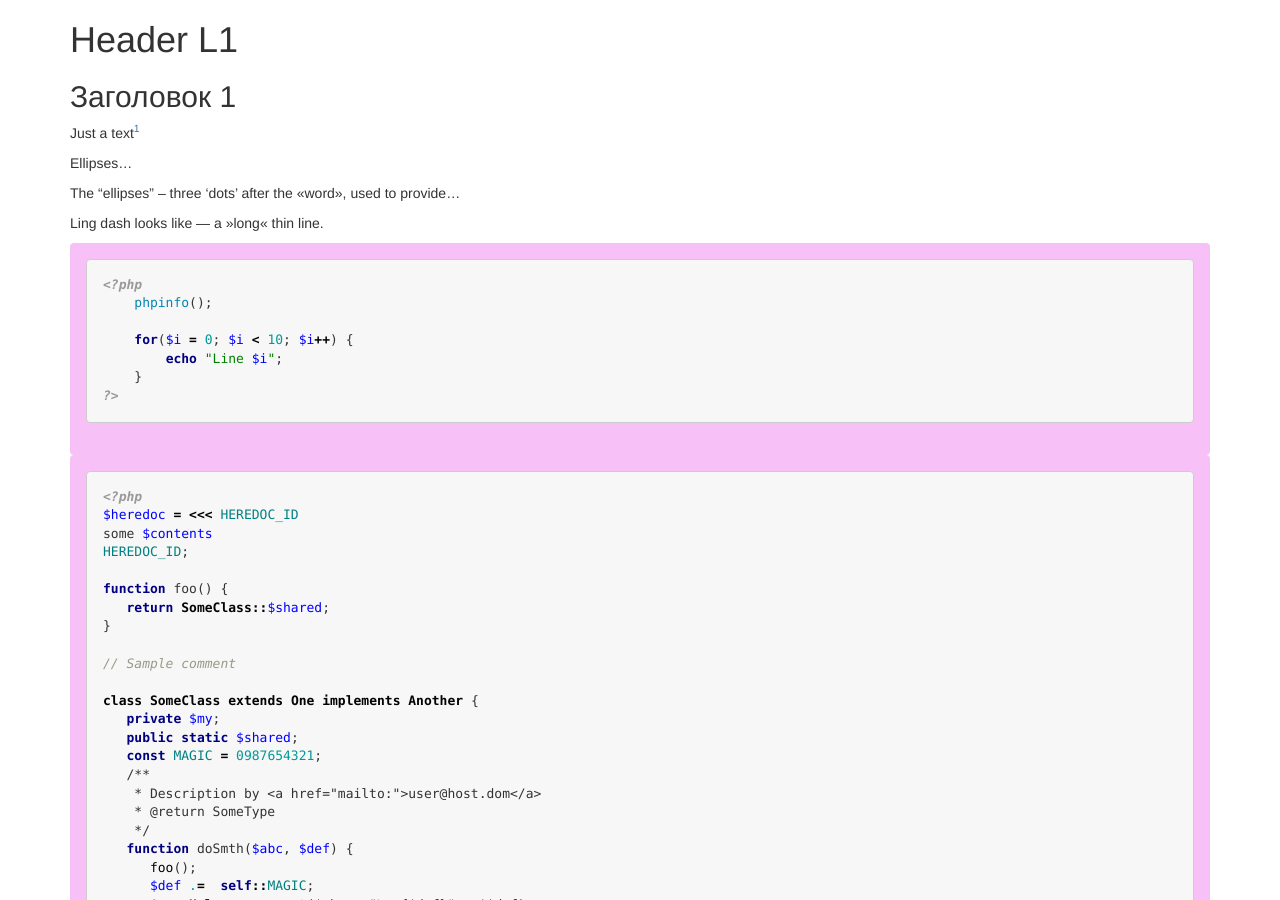
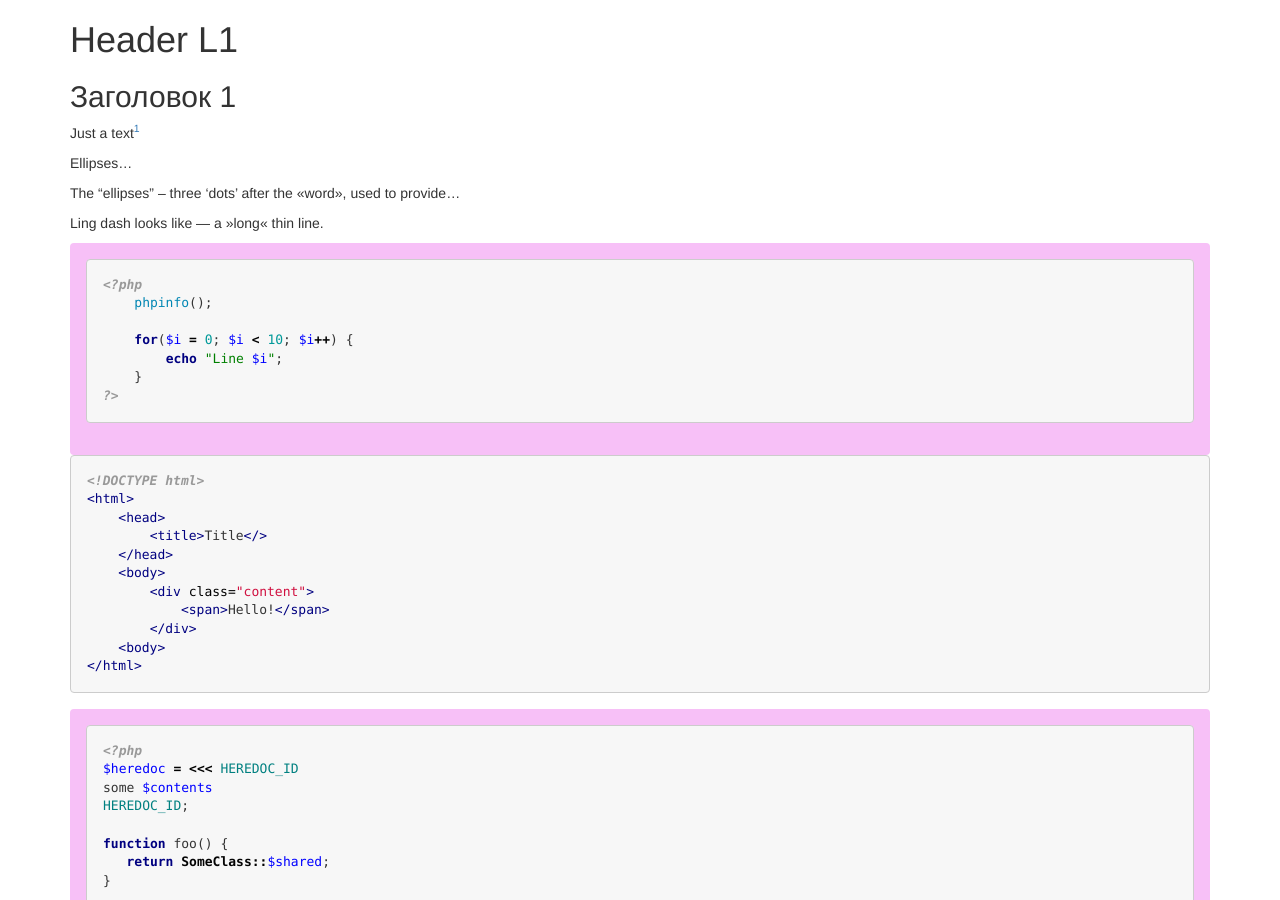
Before and after one commit to alsii/alsii.github.io, a Jekyll site: the page built from l1.md, in a window 1280 px wide and 900 px high. Built offline with Jekyll 4.4.1, drawn with Linux system fonts in a browser that asks for light colours; Markdown is read by kramdown in place of the engine named in the settings.

Commit message:
Update l1.md

```diff
--- a/l1.md
+++ b/l1.md
@@ -23,6 +23,20 @@ Ling dash looks like --- a >>long<< thin line.
         echo "Line $i";
     }
 ?>
+~~~
+
+~~~ html
+<!DOCTYPE html>
+<html>
+    <head>
+        <title>Title</>
+    </head>
+    <body>
+        <div class="content">
+            <span>Hello!</span>
+        </div>
+    <body>
+</html>
 ~~~
 
 ~~~ php
```
